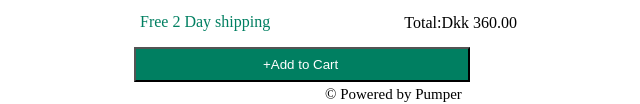
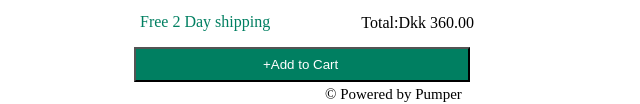
Before and after one commit to JagadishBalaji/Shopping, a plain HTML site: page index.html in a window 1280 px wide. Shown: the part 256-360 px from the top of the page, without its empty margins (290-930 px from the left). Drawn offline with Linux system fonts and the light colour scheme.

Commit message:
Update index.css

```diff
--- a/index.css
+++ b/index.css
@@ -93,7 +93,7 @@ hr
 .tPrice
 {
     float: right;
-    margin-right: 481px;
+    margin-right: 524px;
     margin-top: -33px;
     font-size: medium;
 }
```
